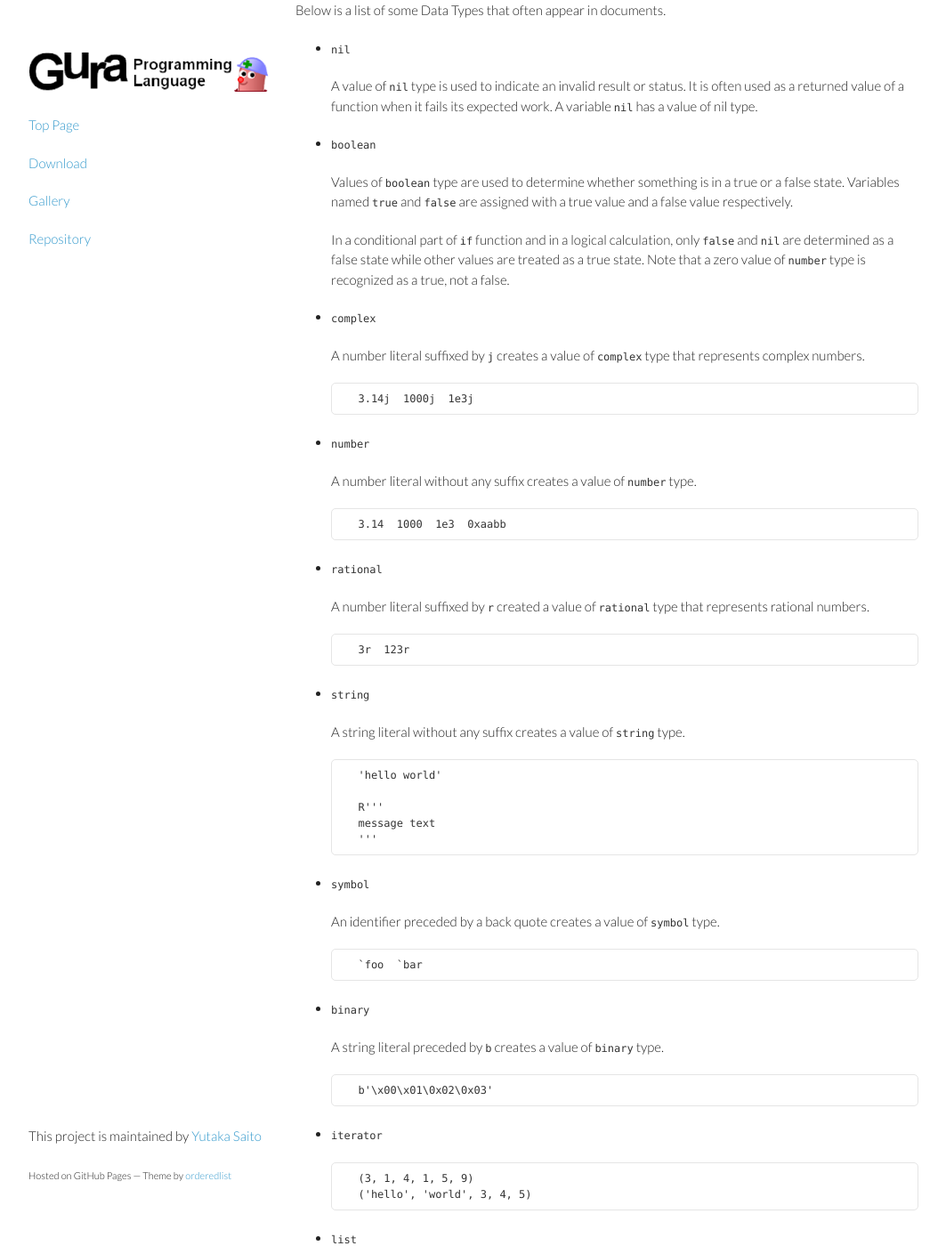
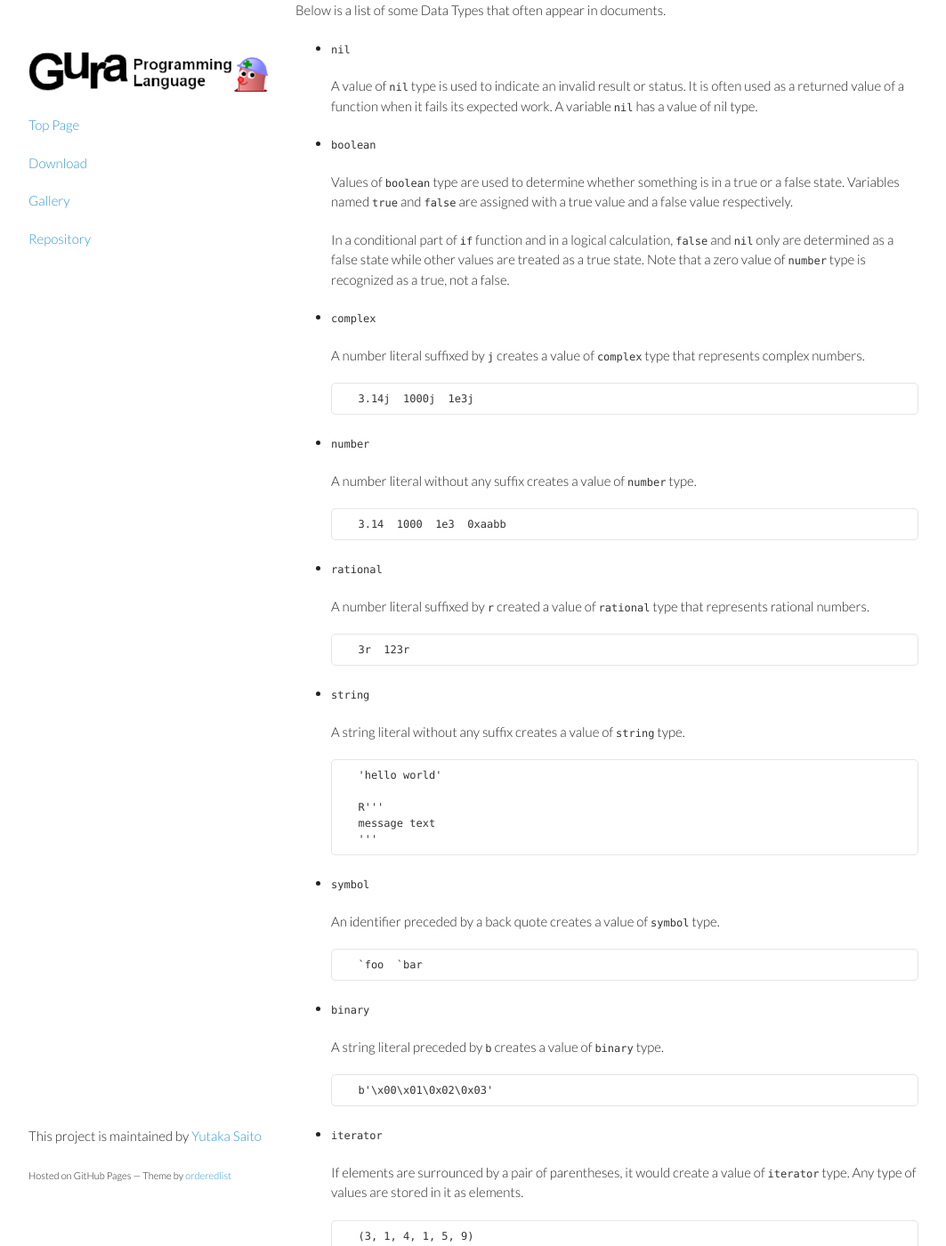
Before and after one commit to rudidude86/gura-lang.github.io, a Jekyll site: the page built from documents/Data-Type.md, in a window 1280 px wide and 1400 px high, scrolled down 331 px. Shown: the whole window at 89% size, without its empty margins (108-1171 px from the left). Built offline with Jekyll 4.4.1, drawn with Linux system fonts in a browser that asks for light colours; Markdown is read by kramdown in place of the engine named in the settings; some of the changed text lies outside the part shown.

Commit message:
updated document Data-Type

```diff
--- a/documents/Data-Type.md
+++ b/documents/Data-Type.md
@@ -37,7 +37,7 @@ Below is a list of some Data Types that often appear in documents.
   with a true value and a false value respectively.
 
   In a conditional part of `if` function and in a logical calculation,
-  only `false` and `nil` are determined as a false state
+  `false` and `nil` only are determined as a false state
   while other values are treated as a true state.
   Note that a zero value of `number` type is recognized as a true, not a false.
 
@@ -85,10 +85,18 @@ Below is a list of some Data Types that often appear in documents.
 
 * `iterator`
 
+  If elements are surrounced by a pair of parentheses,
+  it would create a value of `iterator` type.
+  Any type of values are stored in it as elements.
+
         (3, 1, 4, 1, 5, 9)
         ('hello', 'world', 3, 4, 5)
 
 * `list`
 
+  If elements are surrounced by a pair of square brackets,
+  it would create a value of `list` type.
+  Any type of values are stored in it as elements.
+
         [3, 1, 4, 1, 5, 9]
         ['hello', 'world', 3, 4, 5]
```
